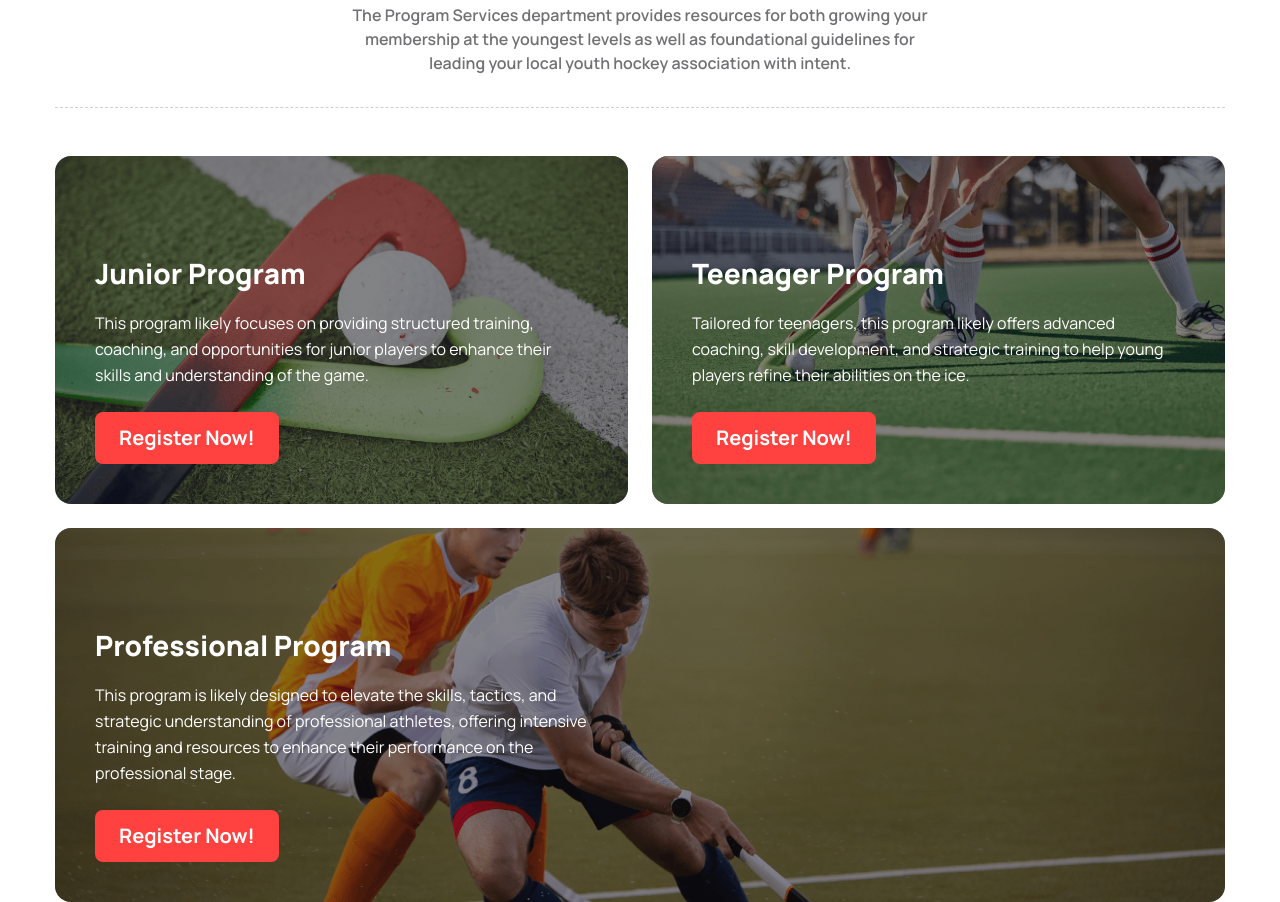
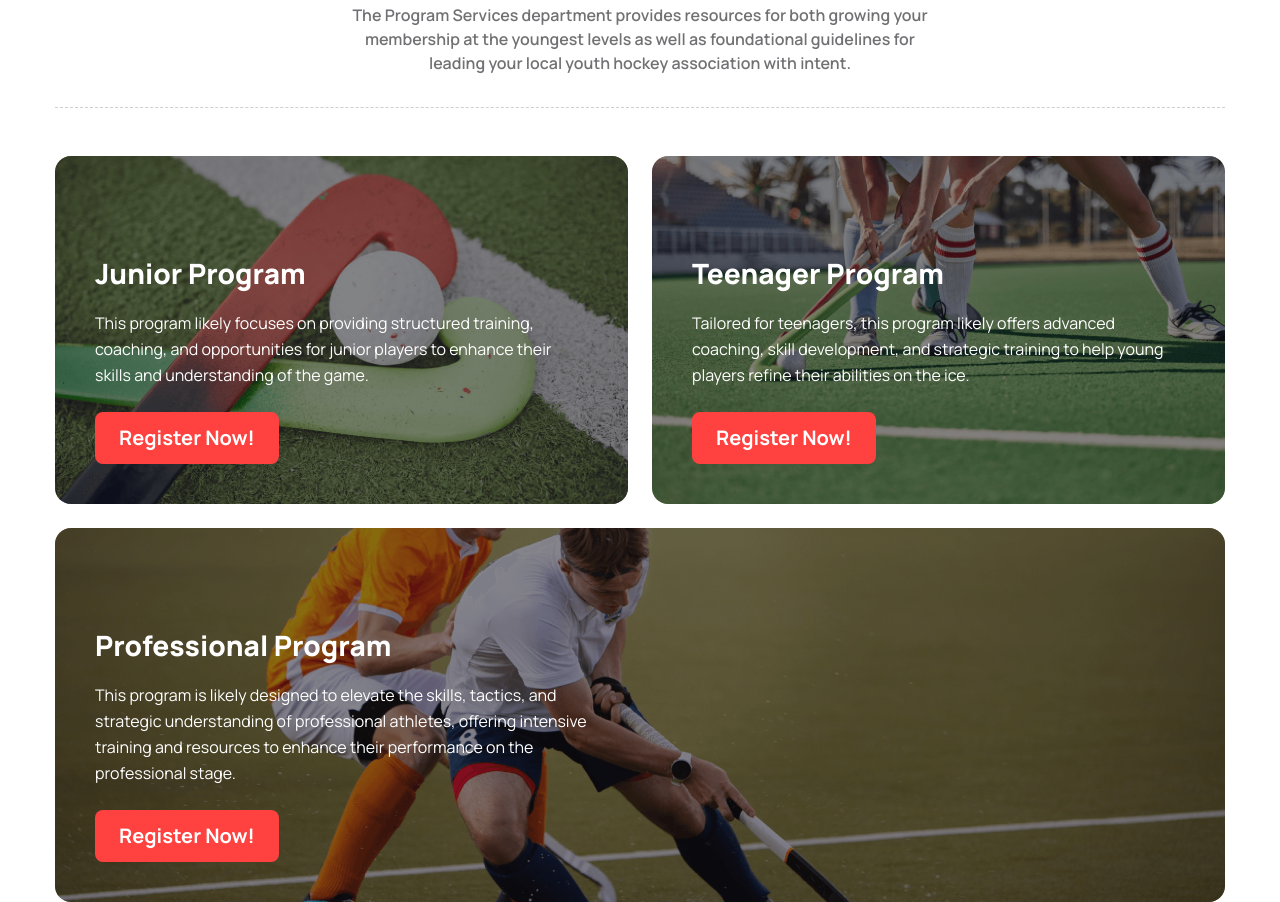
Before and after one commit to msmaahmud/hockeys, a plain HTML site: page index.html in a window 1280 px wide. Shown: the part 1528-2430 px from the top of the page. Drawn offline with nearby package versions, Linux system fonts and the light colour scheme.

Commit message:
Our program fix

```diff
--- a/index.html
+++ b/index.html
@@ -167,21 +167,21 @@
           <p class="text-body-text font-semibold text-[14px] lg:text-base max-w-[292px] lg:max-w-[608px] mx-auto">The Program Services department provides resources for both growing your membership at the youngest levels as well as foundational guidelines for leading your local youth hockey association with intent.</p>
         </div>
         <div class="mt-12 grid grid-flow-row lg:grid-cols-2 gap-6 font-primary-font">
-          <div class="bg-gray-500 rounded-2xl bg-[url('/images/program-1.png')] bg-cover">
+          <div class="bg-gray-500 rounded-2xl bg-[url('/images/program-1.png')] bg-cover bg-no-repeat bg-center">
             <div class="bg-[#13131880] p-6 lg:px-10 lg:pt-24 lg:pb-10 rounded-2xl">
               <h2 class="font-extrabold text-[20px] lg:text-[28px] text-white mb-4">Junior Program</h2>
               <p class="text-[14px] lg:text-base text-white leading-6 lg:leading-[26px]">This program likely focuses on providing structured training, coaching, and opportunities for junior players to enhance their skills and understanding of the game.</p>
               <button class="bg-primary-color text-white font-bold text-[18px] lg:text-xl rounded-lg px-4 py-2 lg:px-6 lg:py-3 mt-[20px] lg:mt-6">Register Now!</button>
             </div>
           </div>
-          <div class="bg-gray-500 rounded-2xl bg-[url('/images/program-2.png')] bg-cover">
+          <div class="bg-gray-500 rounded-2xl bg-[url('/images/program-2.png')] bg-cover bg-no-repeat bg-center">
             <div class="bg-[#13131880] p-6 lg:px-10 lg:pt-24 lg:pb-10 rounded-2xl">
               <h2 class="font-extrabold text-[20px] lg:text-[28px] text-white mb-4">Teenager Program</h2>
               <p class="text-[14px] lg:text-base text-white leading-6 lg:leading-[26px]">Tailored for teenagers, this program likely offers advanced coaching, skill development, and strategic training to help young players refine their abilities on the ice.</p>
               <button class="bg-primary-color text-white font-bold text-[18px] lg:text-xl rounded-lg px-4 py-2 lg:px-6 lg:py-3 mt-[20px] lg:mt-6">Register Now!</button>
             </div>
           </div>
-          <div class="lg:col-span-2 bg-gray-500 rounded-2xl bg-[url('/images/program-3.png')] bg-cover">
+          <div class="lg:col-span-2 bg-gray-500 rounded-2xl bg-[url('/images/program-3.png')] bg-cover bg-no-repeat bg-center">
             <div class="bg-[#13131880] p-6 lg:px-10 lg:pt-24 lg:pb-10 rounded-2xl">
               <h2 class="font-extrabold text-[20px] lg:text-[28px] text-white mb-4">Professional Program</h2>
               <p class="text-[14px] lg:text-base text-white leading-6 lg:leading-[26px] max-w-[520px]">This program is likely designed to elevate the skills, tactics, and strategic understanding of professional athletes, offering intensive training and resources to enhance their performance on the professional stage.</p>
```
